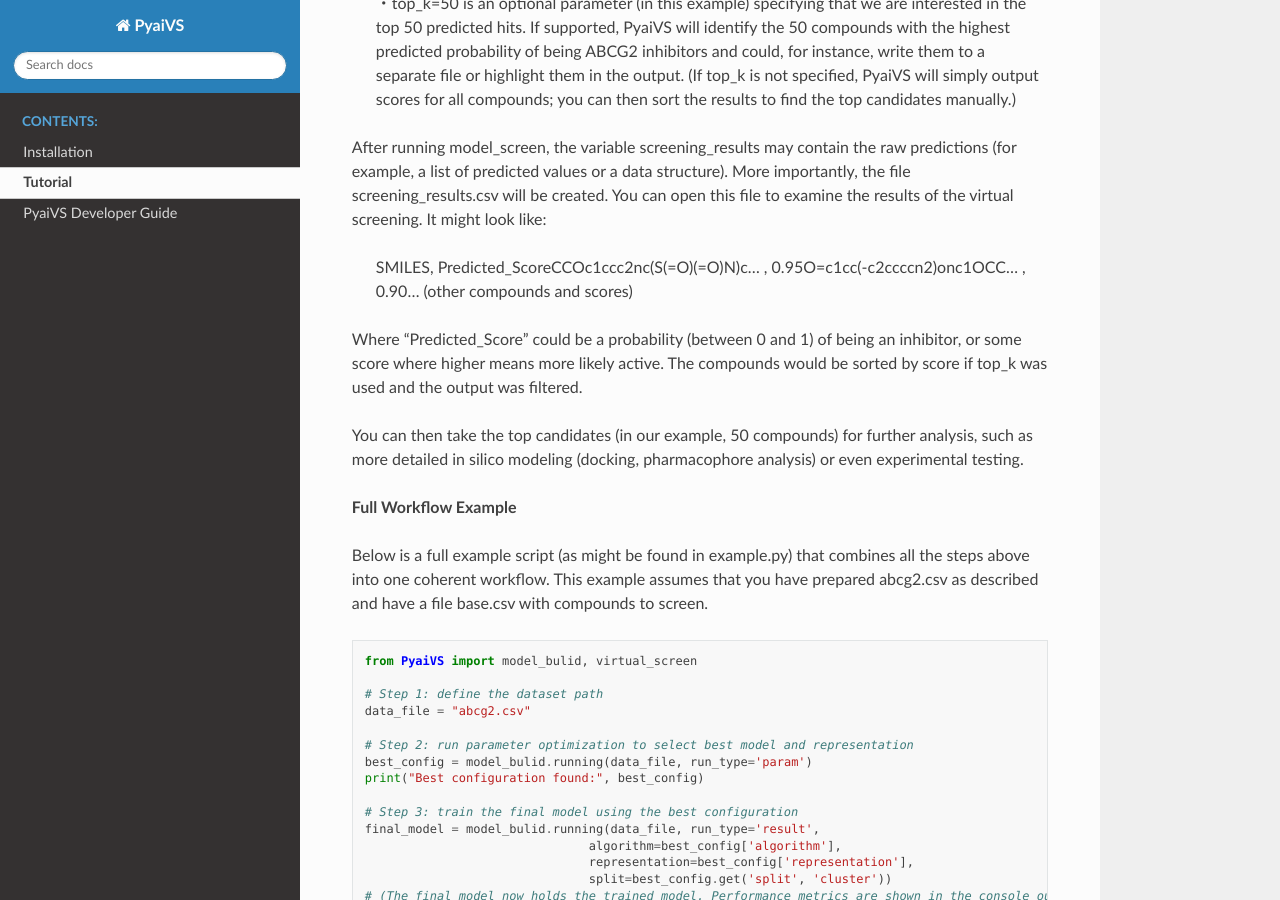
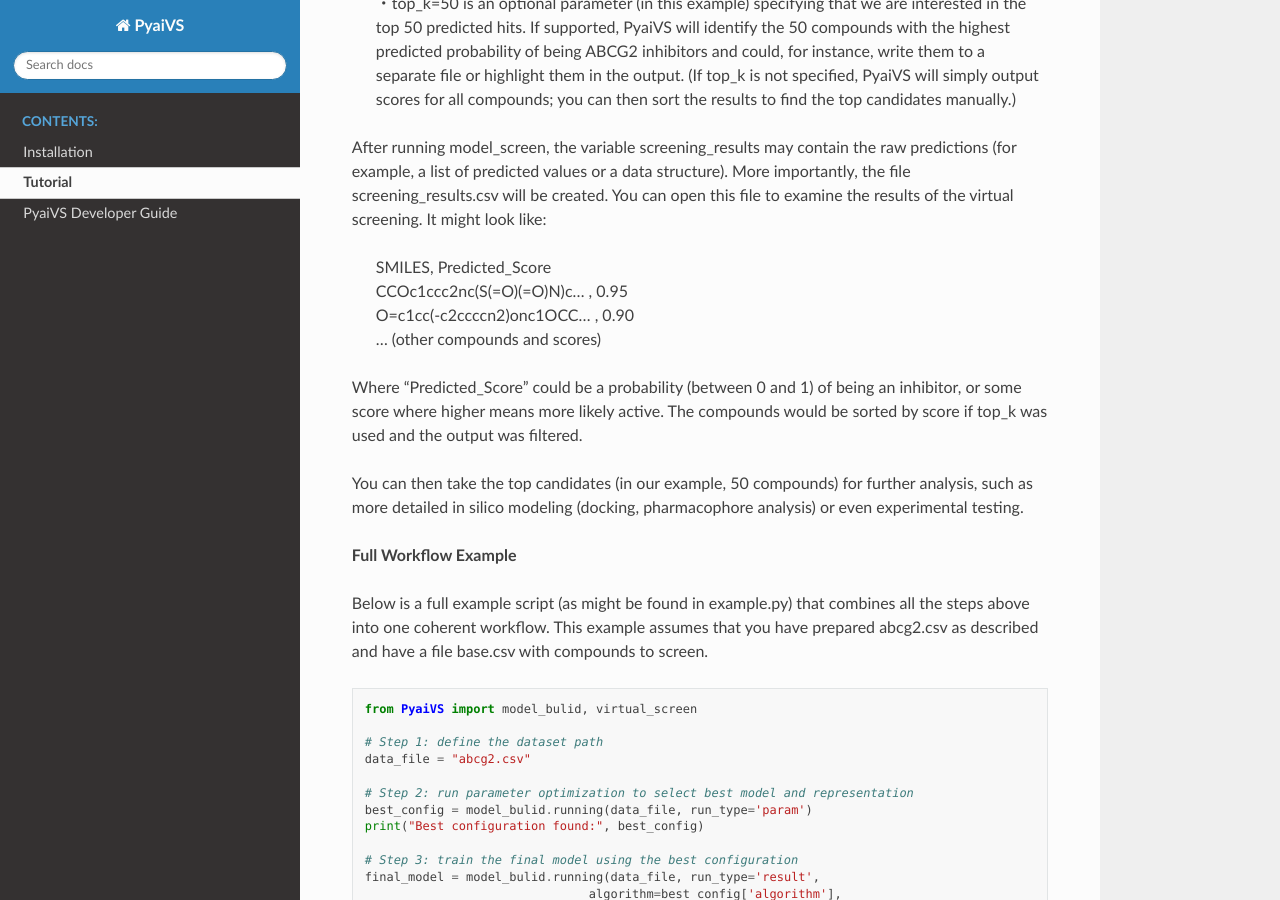
Before and after one commit to danqingmk/OpenVS_PyaiVS, a Sphinx documentation site: the page built from docs/tutorial.rst, in a window 1280 px wide and 900 px high, scrolled down 4086 px. Built offline with Sphinx 7.4.7 and the Read the Docs theme 3.1.0, drawn with Linux system fonts in a browser that asks for light colours.

Commit message:
Update tutorial.rst

```diff
--- a/docs/tutorial.rst
+++ b/docs/tutorial.rst
@@ -107,10 +107,10 @@ In this code:
 
 After running model_screen, the variable screening_results may contain the raw predictions (for example, a list of predicted values or a data structure). More importantly, the file screening_results.csv will be created. You can open this file to examine the results of the virtual screening. It might look like:
 
-   SMILES,                       Predicted_Score\
-   CCOc1ccc2nc(S(=O)(=O)N)c... ,     0.95\
-   O=c1cc(-c2ccccn2)onc1OCC... ,     0.90\
-   ... (other compounds and scores)
+   | SMILES,                       Predicted_Score
+   | CCOc1ccc2nc(S(=O)(=O)N)c... ,     0.95
+   | O=c1cc(-c2ccccn2)onc1OCC... ,     0.90
+   | ... (other compounds and scores)
 
 Where "Predicted_Score" could be a probability (between 0 and 1) of being an inhibitor, or some score where higher means more likely active. The compounds would be sorted by score if top_k was used and the output was filtered.
 
```
